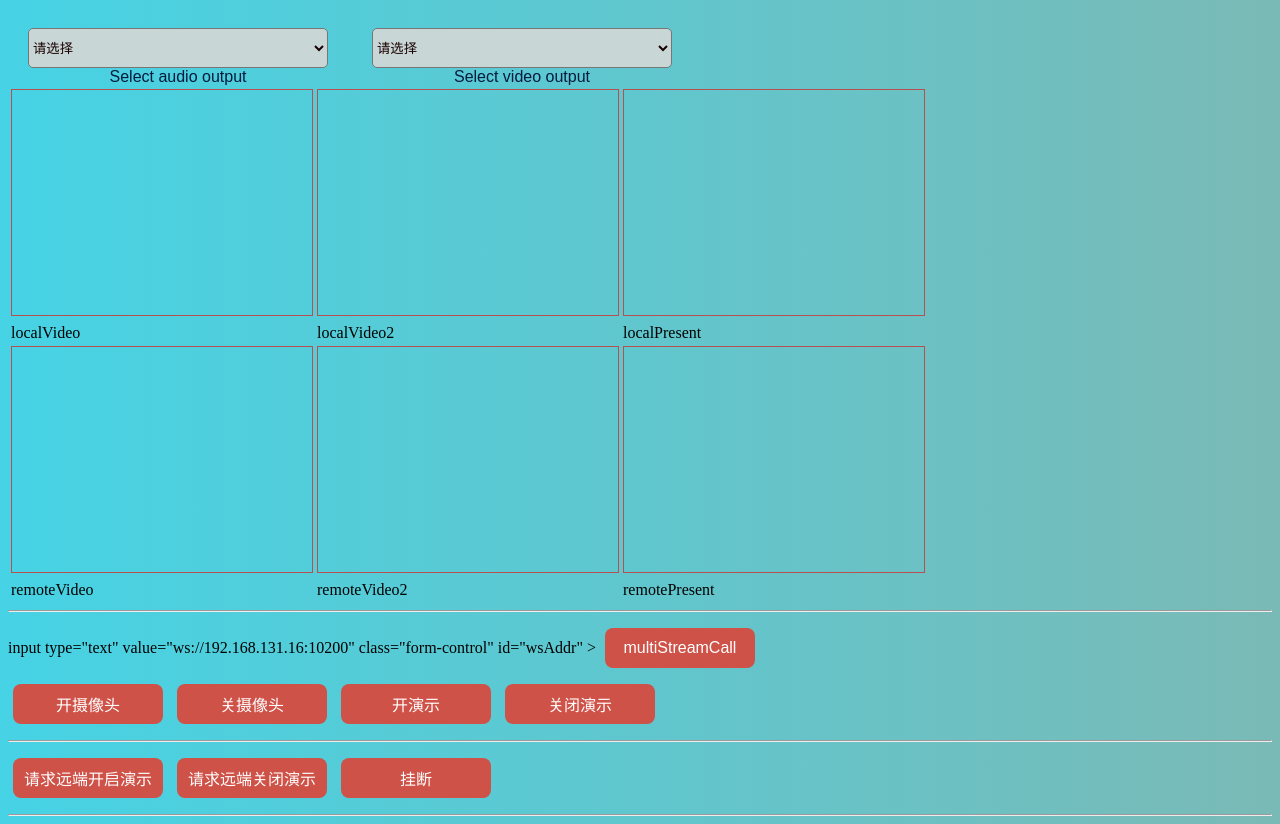
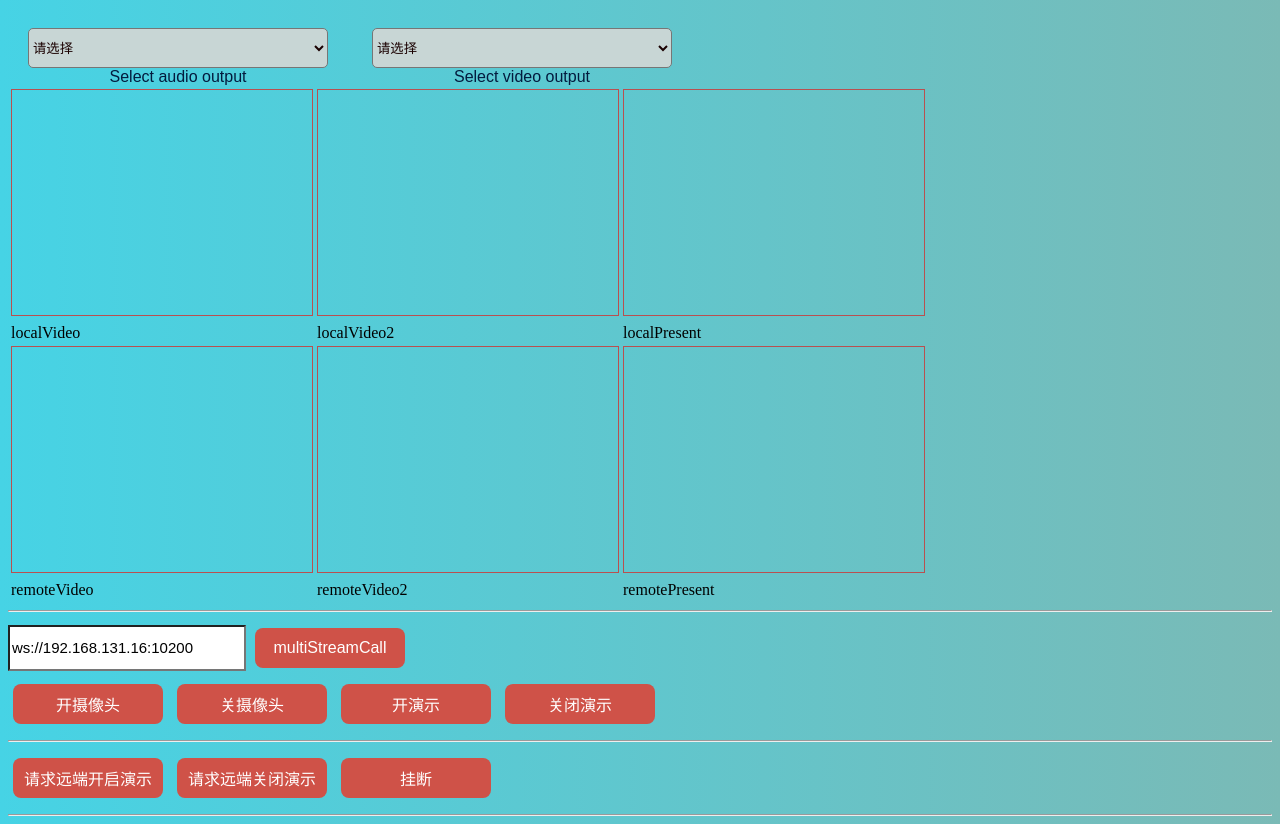
Before and after one commit to he-juan/WFU_ScreenShare, a website with bundled scripts: page index.html in a window 1280 px wide. Built offline with nearby package versions, Linux system fonts and the light colour scheme.

Commit message:
update index.html

```diff
--- a/index.html
+++ b/index.html
@@ -78,7 +78,7 @@
 <!--操作区-->
 <div>
     <!--本地服务器-->
-    input type="text" value="ws://192.168.131.16:10200" class="form-control" id="wsAddr" >
+    <input type="text" value="ws://192.168.131.16:10200" class="form-control" id="wsAddr" >
     <button type="button" class="btn btn-default" onclick="multiStreamCall();">multiStreamCall</button>
     <br/>
     <button type="button" class="btn btn-default" id="startVideoShare" onclick="videoOperation(1)">开摄像头</button>
```
